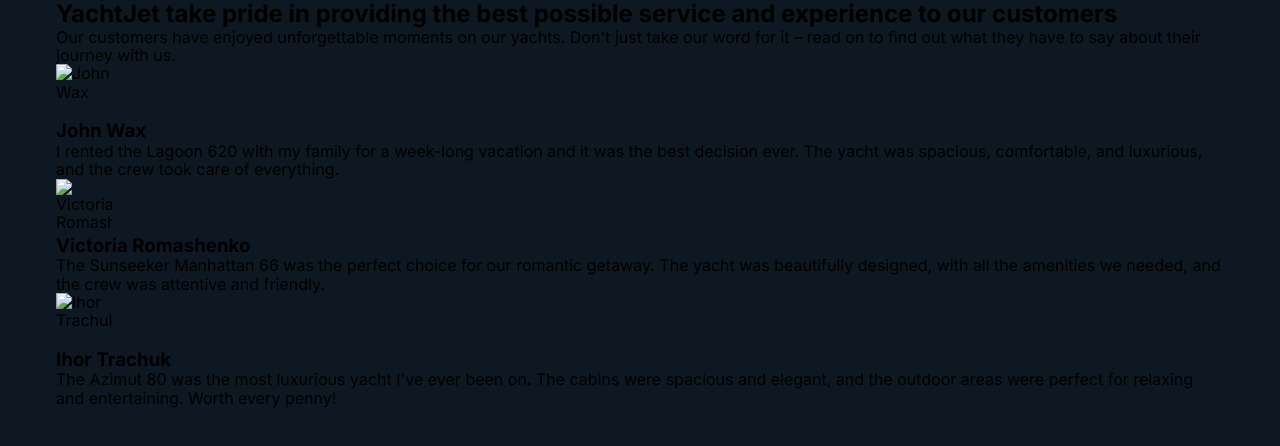
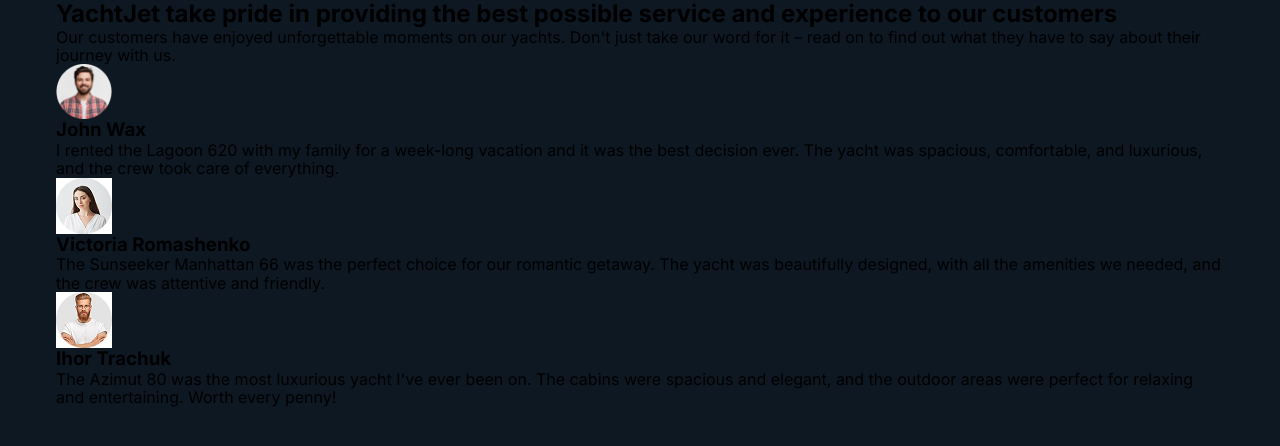
Before and after one commit to GoitStudentsWorks/117_html_css_FestBC, a website built with Vite: page src/index.html in a window 1280 px wide. Built offline with nearby package versions, Linux system fonts and the light colour scheme; files whose address does not match are found by name.

Commit message:
Добавил srcset для изображений и сами изображения в секции Reviews

```diff
--- a/src/partials/reviews.html
+++ b/src/partials/reviews.html
@@ -9,7 +9,7 @@
 
     <ul class="reviews-list">
       <li class="reviews-card">
-        <img src="./img/reviews/john-wax.jpg" alt="John Wax" width="56" height="56" class="reviews-avatar" />
+        <img src="./img/reviews/john-wax.jpg" srcset="./img/reviews/john-wax.jpg 1x, ./img/reviews/john-wax@2x.jpg 2x" alt="John Wax" width="56" height="56" class="reviews-avatar" />
         <h3 class="reviews-name">John Wax</h3>
         <p class="reviews-text">
           I rented the Lagoon 620 with my family for a week-long vacation and it was the best decision ever.
@@ -17,7 +17,7 @@
         </p>
       </li>
       <li class="reviews-card">
-        <img src="./img/reviews/victoria-romashenko.jpg" alt="Victoria Romashenko" width="56" height="56" class="reviews-avatar" />
+        <img src="./img/reviews/victoria-romashenko.jpg" srcset="./img/reviews/victoria-romashenko.jpg 1x, ./img/reviews/victoria-romashenko@2x.jpg 2x" alt="Victoria Romashenko" width="56" height="56" class="reviews-avatar" />
         <h3 class="reviews-name">Victoria Romashenko</h3>
         <p class="reviews-text">
           The Sunseeker Manhattan 66 was the perfect choice for our romantic getaway. The yacht was beautifully
@@ -25,7 +25,7 @@
         </p>
       </li>
       <li class="reviews-card">
-        <img src="./img/reviews/ihor-trachuk.jpg" alt="Ihor Trachuk" width="56" height="56" class="reviews-avatar" />
+        <img src="./img/reviews/ihor-trachuk.jpg" srcset="./img/reviews/ihor-trachuk.jpg 1x, ./img/reviews/ihor-trachuk@2x.jpg 2x" alt="Ihor Trachuk" width="56" height="56" class="reviews-avatar" />
         <h3 class="reviews-name">Ihor Trachuk</h3>
         <p class="reviews-text">
           The Azimut 80 was the most luxurious yacht I've ever been on. The cabins were spacious and elegant,
```
Also changed, not shown: src/img/reviews/ihor-trachuk.jpg (added), src/img/reviews/ihor-trachuk@2x.jpg (added), src/img/reviews/john-wax.jpg (added), src/img/reviews/john-wax@2x.jpg (added), src/img/reviews/victoria-romashenko.jpg (added), src/img/reviews/victoria-romashenko@2x.jpg (added).
